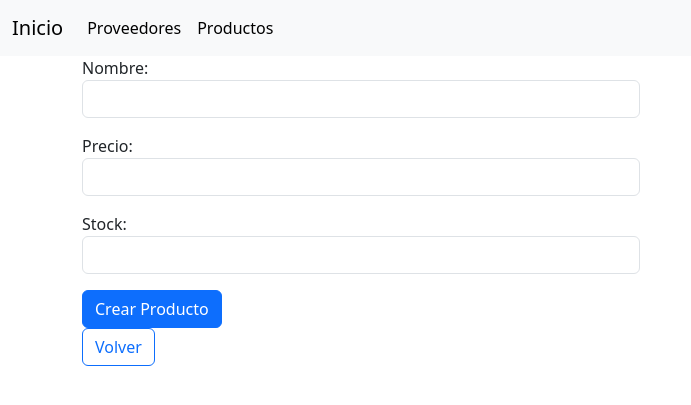
After one commit to cristiandevar/StockControl, a Django app: page /proveedor/23/producto/create in a window 1280 px wide. The commit adds this page. Shown: the top 405 px of the page, without its empty margins (0-691 px from the left). Run offline with Django 4.2, Linux system fonts and the light colour scheme; data comes from the database, SQL or seed files in the repository; both versions use the stored data as it was after the commit; some libraries are stand-ins or nearby versions.

Commit message:
Segundo commit. Agregue clave candidata Nombre-Proveedor en el modelo Producto. Modifique botones y templates. Cambie el nombre del template inicial a Inicio, agregue links en la lista de proveedores hacia una lista de productos pertenecientes a un proveedor, y agregue un template para agregar productos pertenecientes a un mismo proveedor. Habia hecho para esto ultimo un ModelForm extra para ocultar el deplegable para que el usuario no elija el proveedor pero luego encontre la forma de agregar ese producto sin necesidad de otro ModelForm

```diff
--- a/compra/models.py
+++ b/compra/models.py
@@ -1,4 +1,6 @@
-from django.db import models
+from django.core.exceptions import ValidationError
+from django.db import models, IntegrityError
+
 
 # Create your models here.
 
@@ -6,7 +8,7 @@ from django.db import models
 class Proveedor(models.Model):
     nombre = models.CharField(max_length=50)
     apellido = models.CharField(max_length=50)
-    dni = models.IntegerField()
+    dni = models.IntegerField(unique=True)
     fecha_registro = models.DateTimeField(auto_now_add=True)
     fecha_modificacion = models.DateTimeField(auto_now_add=True)
 
@@ -16,6 +18,12 @@ class Proveedor(models.Model):
     def nombre_completo(self):
         return f'{self.nombre} {self.apellido}'
 
+    def save(self, *args, **kwargs):
+        try:
+            super().save(*args, *kwargs)
+        except IntegrityError :
+            raise ValidationError("Ya existe Proveedor con el mismo DNI")
+
 
 class Producto(models.Model):
     proveedor = models.ForeignKey(Proveedor, on_delete=models.PROTECT)
@@ -23,5 +31,8 @@ class Producto(models.Model):
     precio = models.DecimalField(max_digits=10, decimal_places=2)
     stock_actual = models.IntegerField()
 
+    class Meta:
+        unique_together = ('proveedor', 'nombre')
+
     def __str__(self):
         return f'{self.nombre}'
--- /dev/null
+++ b/compra/templates/producto_proveedor_create.html
@@ -0,0 +1,5 @@
+{% extends 'base.html' %}
+{% block 'content' %}
+    {% include 'crear_actualizar_form.html' %}
+    <a class="btn btn-outline-primary" href="{% url direccion parametro %}">Volver</a>
+{% endblock %}
--- a/compra/templates/productos_proveedor.html
+++ b/compra/templates/productos_proveedor.html
@@ -38,5 +38,9 @@
     {% endfor %}
     </tbody>
 </table>
-<a href="{% url 'proveedores' %}" class="btn btn-outline-primary"> Cancelar Eliminar</a>
+<p>
+    <a href="{% url 'proveedores' %}" class="btn btn-outline-primary"> Volver a Proveedores </a>
+    o
+    <a href="{% url 'producto-proveedor-create' proveedor.id %}" class="btn btn-outline-primary"> Agrega un Producto </a>
+</p>
 {% endblock %}
--- a/compra/templates/proveedor_create.html
+++ b/compra/templates/proveedor_create.html
@@ -1,4 +1,5 @@
 {% extends 'base.html' %}
 {% block 'content' %}
     {% include 'crear_actualizar_form.html' %}
+    <a class="btn btn-outline-primary" href="{% url direccion %}">Volver</a>
 {% endblock %}
--- a/compra/templates/proveedores.html
+++ b/compra/templates/proveedores.html
@@ -14,7 +14,7 @@
     <tbody>
     {% for p in proveedores %}
         <tr>
-            <td class="col-4">{{ p.nombre_completo }}</td>
+            <td class="col-4"><a href="{% url 'productos-proveedor' p.id %}">{{ p.nombre_completo }}</a></td>
             <td class="col-3">{{ p.dni }}</td>
             <td class="col-3">{{ p.fecha_registro|date:'d/m/Y' }}</td>
             <td class="col-1">{{ p.cant_p }}</td>
--- a/compra/urls.py
+++ b/compra/urls.py
@@ -5,7 +5,7 @@ from compra import views
 urlpatterns = [
     path('proveedor/all', views.proveedores_view, name="proveedores"),
     path('producto/all', views.productos_view, name="productos"),
-    path('productos-proveedor/<int:proveedor_id>', views.productos_proveedor, name="productos-proveedor"),
+    path('productos/proveedor/<int:proveedor_id>', views.productos_proveedor, name="productos-proveedor"),
     path('proveedor/create', views.proveedor_create, name="proveedor-create"),
     path('proveedor/update/<int:proveedor_id>', views.proveedor_update, name="proveedor-update"),
     path('proveedor/delete/<int:proveedor_id>', views.proveedor_delete, name="proveedor-delete"),
@@ -13,6 +13,7 @@ urlpatterns = [
     path('producto/update/<int:producto_id>', views.producto_update, name="producto-update"),
     path('producto/delete/<int:producto_id>', views.producto_delete, name="producto-delete"),
     path('proveedor/<int:proveedor_id>/producto/<int:producto_id>/delete', views.producto_proveedor_delete, name="producto-proveedor-delete"),
-    path('', views.index, name="index"),
+    path('proveedor/<int:proveedor_id>/producto/create', views.producto_proveedor_create, name="producto-proveedor-create"),
+    path('', views.inicio, name="inicio"),
 
 ]
--- a/compra/views.py
+++ b/compra/views.py
@@ -1,3 +1,4 @@
+from django import forms
 from django.db.models import ProtectedError
 from django.shortcuts import render, redirect, get_object_or_404
 from compra.models import Proveedor, Producto
@@ -5,8 +6,8 @@ from compra.forms import ProveedorForm, ProductoForm
 
 
 # Create your views here.
-def index(request):
-    return render(request, 'index.html')
+def inicio(request):
+    return render(request, 'inicio.html')
 
 
 def proveedores_view(request):
@@ -23,13 +24,9 @@ def proveedores_view(request):
 
 def productos_view(request):
     productos = Producto.objects.all()
-    hay = True
     return render(request, 'productos.html', {
         'productos': productos
     })
-
-
-
 
 
 def proveedor_create(request):
@@ -55,16 +52,16 @@ def producto_create(request):
             if form.is_valid():
                 form.save()
                 return redirect('productos')
-
         return render(request, 'producto_create.html', {
-            'form': form,
-            'submit': 'Crear Producto',
-            'direccion': 'productos'
-        })
+                'form': form,
+                'submit': 'Crear Producto',
+                'direccion': 'productos'
+            })
     else:
         return render(request, 'error_opcion_producto.html', {
             'mensaje': 'Error al Agregar: No existen proveedores registrados.',
-            'direccion': 'index',
+            'direccion': 'inicio',
+            'value_volver': 'Inicio',
             'value': 'Agregar Proveedor'
         })
 
@@ -114,12 +111,14 @@ def proveedor_delete(request, proveedor_id):
             'direccion': 'proveedores',
             'productos': productos,
             'proveedor': proveedor,
-            'value': 'Ver Productos'
+            'value': 'Ver Productos',
+            'value_volver': 'Atras'
         })
     except Exception:
         return render(request, 'error.html', {
             'mensaje': 'Error al borrar: Proveedor no encontrado.',
-            'direccion': 'productos-proveedor'
+            'direccion': 'productos-proveedor',
+            'value_volver': 'Atras'
         })
 
 
@@ -142,3 +141,27 @@ def producto_proveedor_delete(request, proveedor_id, producto_id):
     producto = Producto.objects.get(id=producto_id)
     producto.delete()
     return redirect('productos-proveedor', proveedor_id=proveedor_id)
+
+
+def producto_proveedor_create(request, proveedor_id):
+    form = ProductoForm(initial={
+        'proveedor': Proveedor.objects.get(id=proveedor_id)
+    })
+    form.fields['proveedor'].widget = forms.HiddenInput()
+    if request.method == 'POST':
+        form = ProductoForm(request.POST)
+        form.fields['proveedor'].widget = forms.HiddenInput()
+        if form.is_valid():
+            producto = form.save(commit=False)
+            proveedor = Proveedor.objects.get(id=proveedor_id)
+            producto.proveedor = proveedor
+            producto.save()
+            return redirect('productos-proveedor', proveedor_id=proveedor_id)
+
+    return render(request, 'producto_proveedor_create.html', {
+        'form': form,
+        'submit': 'Crear Producto',
+        'direccion': 'productos-proveedor',
+        'parametro': proveedor_id
+
+    })
--- a/templates/crear_actualizar_form.html
+++ b/templates/crear_actualizar_form.html
@@ -3,5 +3,4 @@
     {{ form.as_p }}
 
     <input type="submit" value="{{ submit }}" class="btn btn-primary" >
-    <a class="btn btn-outline-primary" href="{% url direccion %}">Volver</a>
 </form>
--- a/templates/error.html
+++ b/templates/error.html
@@ -1,2 +1,2 @@
 <h2>{{ mensaje }}</h2>
-<a href="{% url direccion %}" class="btn btn-outline-primary"> Home </a>
+<a href="{% url direccion %}" class="btn btn-outline-primary"> {{ value_volver }} </a>
--- a/templates/navbar.html
+++ b/templates/navbar.html
@@ -4,7 +4,7 @@
       <span class="navbar-toggler-icon"></span>
     </button>
     <div class="collapse navbar-collapse" id="navbarTogglerDemo01">
-      <a class="navbar-brand" href="{% url 'index' %}">Home</a>
+      <a class="navbar-brand" href="{% url 'inicio' %}">Inicio</a>
       <ul class="navbar-nav me-auto mb-2 mb-lg-0">
         <li class="nav-item">
           <a class="nav-link active" aria-current="page" href="{% url 'proveedores' %}">Proveedores</a>
```
Also changed, not shown: compra/templates/inicio.html (added, +70 -0 lines), README.md, compra/forms.py (line endings or trailing spaces), db.sqlite3, static/capturas/Producto-Agrega-Sin-Proveedor-2.png, static/capturas/Proveedores-Borrar-Con-Productos-2.png.
